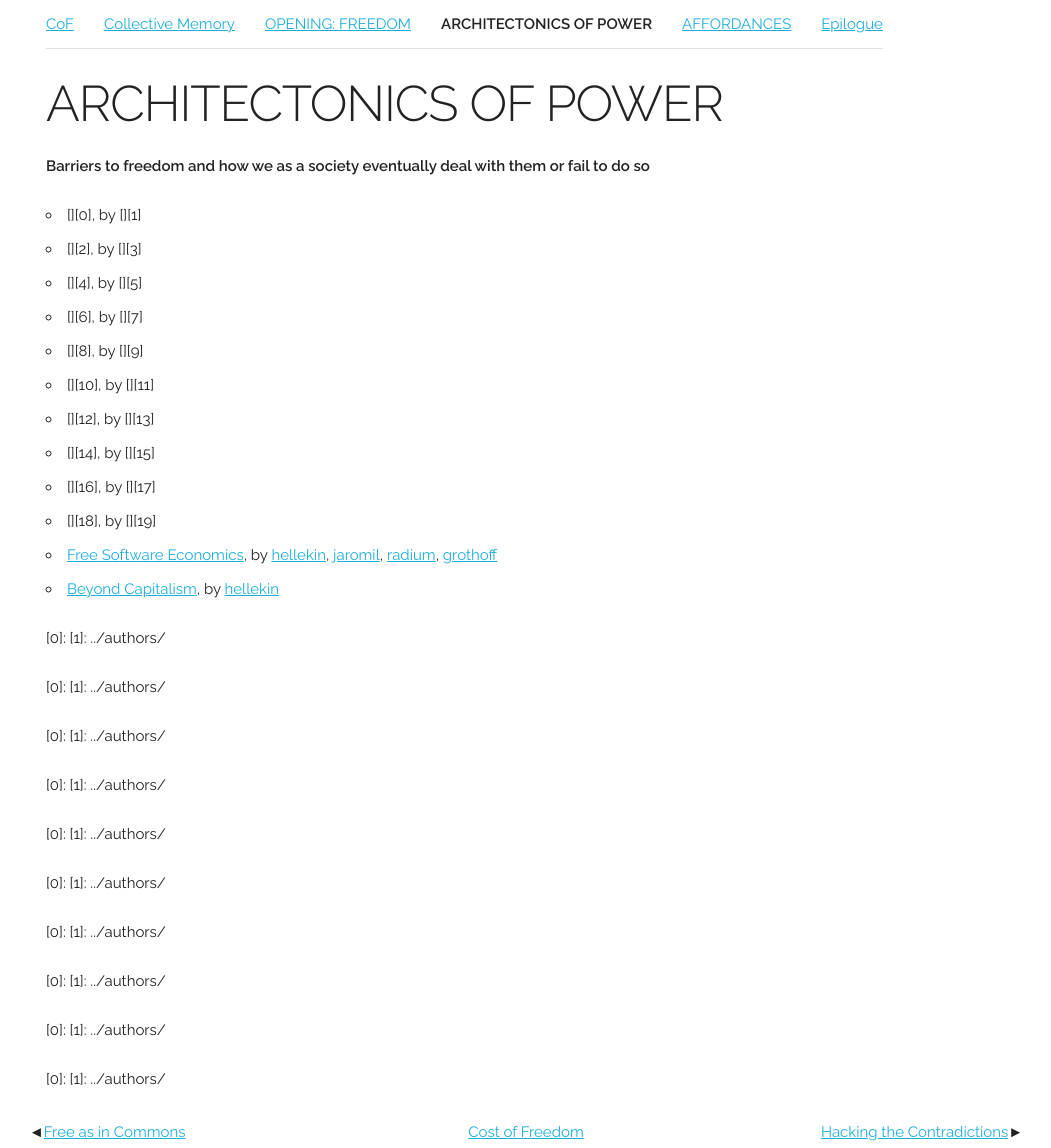
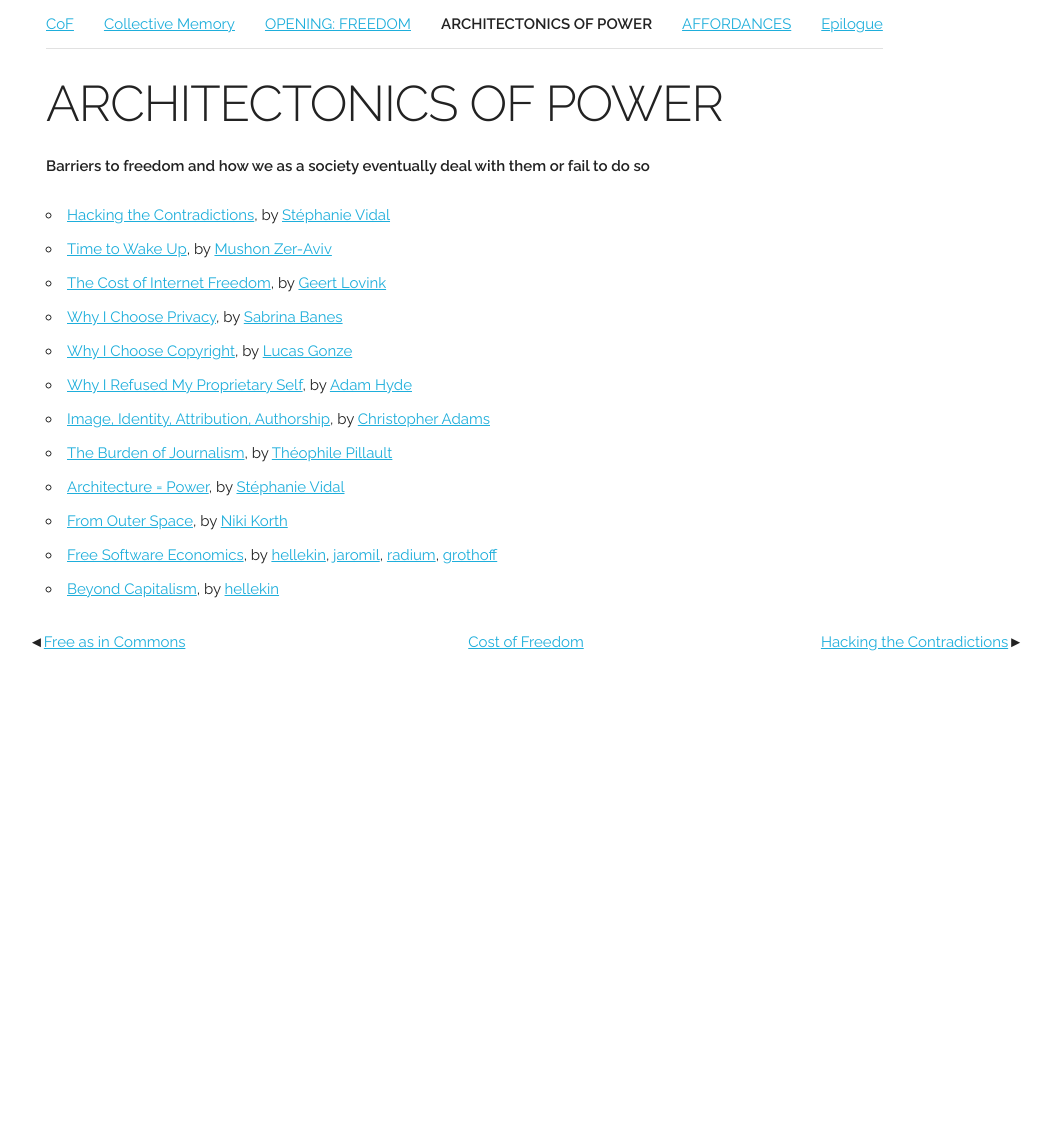
Before and after one commit to costoffreedom/costoffreedom.cc, a Jekyll site: the page built from book/architectonics-of-power/index.md, in a window 1280 px wide. Shown: the whole page, without its empty margins (114-1165 px from the left). Built offline with Jekyll 4.4.1, drawn with Linux system fonts in a browser that asks for light colours; after the commit the page ends 900 px from its top, so only the background shows below that.

Commit message:
Complete ToC of ARCHITECTURES OF POWER

```diff
--- a/book/architectonics-of-power/index.md
+++ b/book/architectonics-of-power/index.md
@@ -21,53 +21,52 @@ next: <a href="hacking-the-contradictions">Hacking the Contradictions</a>
 
 __Barriers to freedom and how we as a society eventually deal with them or fail to do so__
 
-- [][0], by [][1]
-- [][2], by [][3]
-- [][4], by [][5]
-- [][6], by [][7]
-- [][8], by [][9]
-- [][10], by [][11]
-- [][12], by [][13]
-- [][14], by [][15]
-- [][16], by [][17]
-- [][18], by [][19]
+- [Hacking the Contradictions][0], by [Stéphanie Vidal][1]
+- [Time to Wake Up][2], by [Mushon Zer-Aviv][3]
+- [The Cost of Internet Freedom][4], by [Geert Lovink][5]
+- [Why I Choose Privacy][6], by [Sabrina Banes][7]
+- [Why I Choose Copyright][8], by [Lucas Gonze][9]
+- [Why I Refused My Proprietary Self][10], by [Adam Hyde][11]
+- [Image, Identity, Attribution, Authorship][12], by [Christopher Adams][13]
+- [The Burden of Journalism][14], by [Théophile Pillault][15]
+- [Architecture = Power][16], by [Stéphanie Vidal][1]
+- [From Outer Space][18], by [Niki Korth][19]
 - [Free Software Economics][20], by [hellekin][21], [jaromil][23], [radium][24], [grothoff][25]
 - [Beyond Capitalism][22], by [hellekin][21]
 
-[0]:
-[1]: ../authors/
+[0]: hacking-the-contradictions
+[1]: ../authors/stephanie-vidal
 
-[0]:
-[1]: ../authors/
+[2]: time-to-wake-up
+[3]: ../authors/mushon-zer-aviv
 
-[0]:
-[1]: ../authors/
+[4]: the-cost-of-internet-freedom
+[5]: ../authors/geert-lovink
 
-[0]:
-[1]: ../authors/
+[6]: why-i-choose-privacy
+[7]: ../authors/sabrina-banes
 
-[0]:
-[1]: ../authors/
+[8]: why-i-choose-copyright
+[9]: ../authors/lucas-gonze
 
-[0]:
-[1]: ../authors/
+[10]: why-i-refused-my-proprietary-self
+[11]: ../authors/adam-hyde
 
-[0]:
-[1]: ../authors/
+[12]: image-identity-attribution-authorship
+[13]: ../authors/christopher-adams
 
-[0]:
-[1]: ../authors/
+[14]: the-burden-of-journalism
+[15]: ../authors/theophile-pillault
 
-[0]:
-[1]: ../authors/
+[16]: architecture=power
 
-[0]:
-[1]: ../authors/
+[18]: from-outer-space
+[19]: ../authors/niki-korth
 
-[20]: beyond-capitalism
+[20]: free-software-economics
 [21]: ../authors/hellekin
-
-[22]: free-software-economics
 [23]: ../authors/jaromil
 [24]: ../authors/radium
 [25]: ../authors/christian-grothoff
+
+[22]: beyond-capitalism
```
